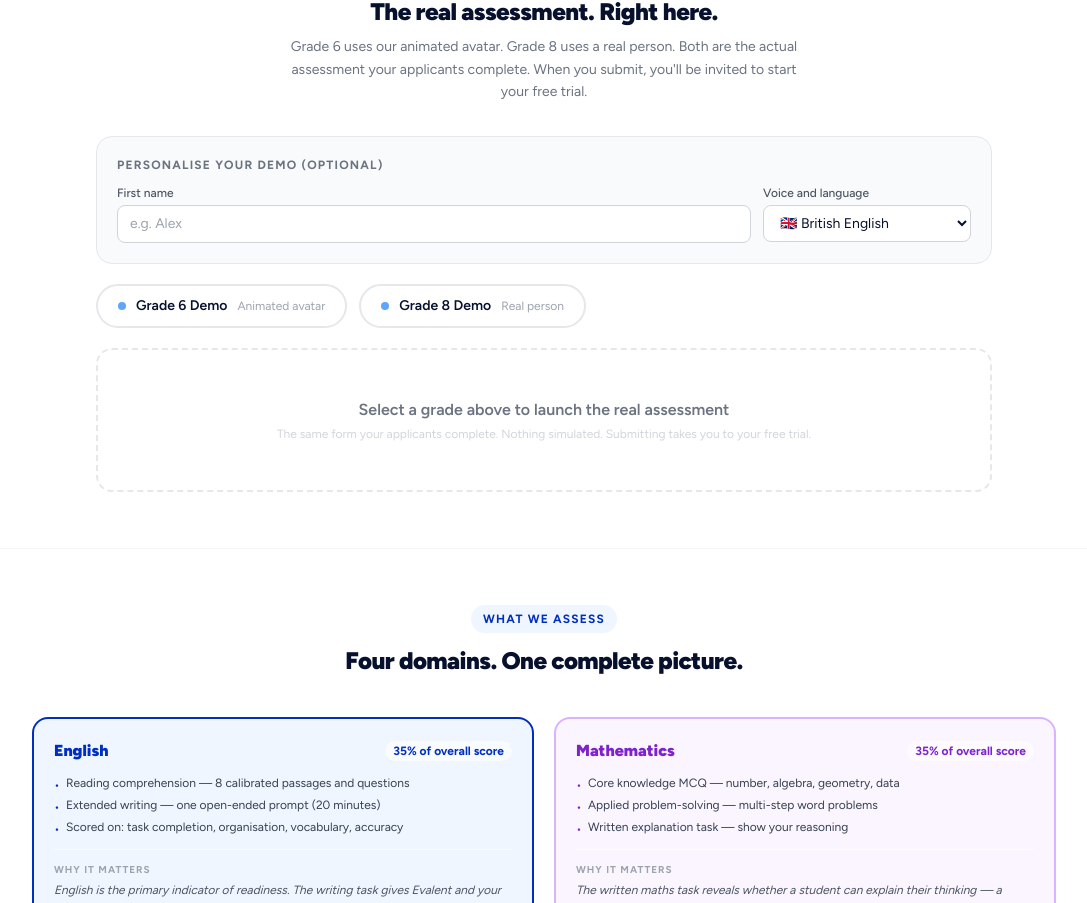
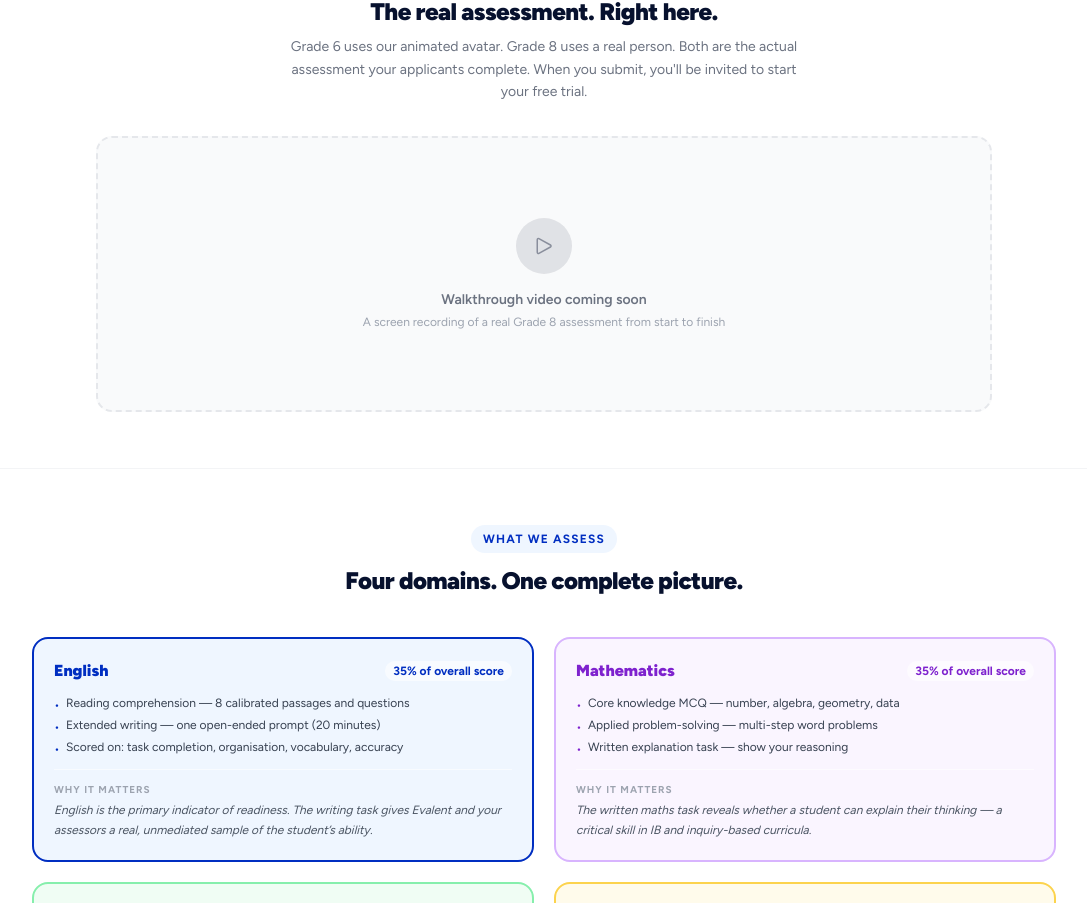
Before and after one commit to wigsbury-ui/evalent-marketing, a Next.js app: page /features/assessment in a window 1280 px wide. Shown: the part 1368-2271 px from the top of the page, without its empty margins (96-1183 px from the left). Built offline with nearby package versions, Linux system fonts and the light colour scheme.

Commit message:
feat: replace live Jotform demo with video walkthrough component

```diff
--- a/src/components/features/AssessmentDemo.tsx
+++ b/src/components/features/AssessmentDemo.tsx
@@ -1,116 +1,43 @@
 'use client'
-import { useState } from 'react'
 
-const FORMS = {
-  g6: { id: '260801831138048', label: 'Grade 6 Demo', grade: 'Grade 6', avatar: 'Animated avatar' },
-  g8: { id: '260801729522354', label: 'Grade 8 Demo', grade: 'Grade 8', avatar: 'Real person' },
-}
+// Vimeo ID for the assessment walkthrough video
+// Update this constant when the recording is ready
+const WALKTHROUGH_VIMEO_ID = ''
 
 export default function AssessmentDemo() {
-  const [active, setActive] = useState<'g6' | 'g8' | null>(null)
-  const [name, setName] = useState('')
-  const [lang, setLang] = useState('UK')
-
-  function getUrl(key: 'g6' | 'g8') {
-    const form = FORMS[key]
-    const params = new URLSearchParams()
-    if (name.trim()) params.set('student_first_name', name.trim())
-    params.set('meta_language_locale', lang)
-    params.set('voice', lang)
-    params.set('meta_programme', lang)
-    params.set('demo', 'true')
-    return 'https://form.jotform.com/' + form.id + '?' + params.toString()
+  if (!WALKTHROUGH_VIMEO_ID) {
+    // Placeholder shown until the video is uploaded
+    return (
+      <div className="w-full rounded-2xl border-2 border-dashed border-gray-200 bg-gray-50 flex flex-col items-center justify-center py-20 px-6 text-center">
+        <div className="w-14 h-14 rounded-full bg-navy/10 flex items-center justify-center mb-4">
+          <svg className="w-6 h-6 text-navy/40" fill="none" viewBox="0 0 24 24" stroke="currentColor" strokeWidth={1.5}>
+            <path strokeLinecap="round" strokeLinejoin="round" d="M5.25 5.653c0-.856.917-1.398 1.667-.986l11.54 6.347a1.125 1.125 0 0 1 0 1.972l-11.54 6.347a1.125 1.125 0 0 1-1.667-.986V5.653Z" />
+          </svg>
+        </div>
+        <p className="text-sm font-semibold text-gray-500 mb-1">Walkthrough video coming soon</p>
+        <p className="text-xs text-gray-400">A screen recording of a real Grade 8 assessment from start to finish</p>
+      </div>
+    )
   }
 
   return (
     <div className="w-full">
-      <div className="bg-gray-50 border border-gray-200 rounded-2xl p-5 mb-5">
-        <div className="text-xs font-bold text-gray-500 uppercase tracking-widest mb-3">
-          Personalise your demo (optional)
-        </div>
-        <div className="flex flex-col sm:flex-row gap-3">
-          <div className="flex-1">
-            <label className="block text-xs font-medium text-gray-600 mb-1">First name</label>
-            <input
-              type="text"
-              value={name}
-              onChange={e => { setName(e.target.value); setActive(null) }}
-              placeholder="e.g. Alex"
-              className="w-full border border-gray-300 rounded-lg px-3 py-2 text-sm focus:outline-none focus:ring-2 focus:ring-brand focus:border-transparent"
-            />
-          </div>
-          <div className="sm:w-52">
-            <label className="block text-xs font-medium text-gray-600 mb-1">Voice and language</label>
-            <select
-              value={lang}
-              onChange={e => { setLang(e.target.value); setActive(null) }}
-              className="w-full border border-gray-300 rounded-lg px-3 py-2 text-sm focus:outline-none focus:ring-2 focus:ring-brand focus:border-transparent bg-white"
-            >
-              <option value="UK">🇬🇧 British English</option>
-              <option value="US">🇺🇸 American English</option>
-            </select>
-          </div>
-        </div>
+      <div
+        className="relative w-full rounded-2xl overflow-hidden shadow-xl border border-gray-200"
+        style={{ paddingTop: '56.25%' }}
+      >
+        <iframe
+          src={`https://player.vimeo.com/video/${WALKTHROUGH_VIMEO_ID}?badge=0&autopause=0&player_id=0&app_id=58479`}
+          style={{ position: 'absolute', top: 0, left: 0, width: '100%', height: '100%' }}
+          frameBorder="0"
+          allow="autoplay; fullscreen; picture-in-picture; clipboard-write; encrypted-media"
+          allowFullScreen
+          title="Evalent — Assessment walkthrough"
+        />
       </div>
-
-      <div className="flex gap-3 mb-5 flex-wrap">
-        {(Object.keys(FORMS) as ('g6' | 'g8')[]).map(key => (
-          <button
-            key={key}
-            onClick={() => setActive(active === key ? null : key)}
-            className={`flex items-center gap-2.5 px-5 py-2.5 rounded-full text-sm font-semibold border-2 transition-all ${
-              active === key
-                ? 'bg-brand text-white border-brand shadow-lg scale-105'
-                : 'bg-white text-navy border-gray-200 hover:border-brand hover:text-brand'
-            }`}
-          >
-            <span className={`w-2 h-2 rounded-full flex-shrink-0 ${active === key ? 'bg-white' : 'bg-blue-400'}`}/>
-            {FORMS[key].label}
-            <span className={`text-xs font-normal ${active === key ? 'text-blue-200' : 'text-gray-400'}`}>
-              {FORMS[key].avatar}
-            </span>
-          </button>
-        ))}
-        {active && (
-          <button
-            onClick={() => setActive(null)}
-            className="px-4 py-2.5 rounded-full text-sm text-gray-400 hover:text-gray-600 border-2 border-transparent hover:border-gray-200 transition-all"
-          >
-            × Close
-          </button>
-        )}
-      </div>
-
-      {!active && (
-        <div className="text-center py-12 text-gray-400 text-sm border-2 border-dashed border-gray-200 rounded-2xl">
-          <div className="text-base font-semibold text-gray-500 mb-1">Select a grade above to launch the real assessment</div>
-          <div className="text-xs text-gray-300">The same form your applicants complete. Nothing simulated. Submitting takes you to your free trial.</div>
-        </div>
-      )}
-
-      {active && (
-        <div className="rounded-2xl overflow-hidden border border-gray-200 shadow-sm">
-          <div className="bg-navy px-4 py-2.5 flex items-center justify-between">
-            <div className="flex items-center gap-2">
-              <span className="w-2 h-2 bg-green-400 rounded-full animate-pulse"/>
-              <span className="text-white text-xs font-semibold">
-                {FORMS[active].grade} Assessment{name ? ' — ' + name : ''}
-              </span>
-            </div>
-            <span className="text-blue-300 text-xs hidden sm:block">Live demo — submitting leads to free trial signup</span>
-          </div>
-          <iframe
-            key={active + name + lang}
-            src={getUrl(active)}
-            width="100%"
-            height="720"
-            frameBorder="0"
-            allow="camera; microphone; autoplay; fullscreen"
-            style={{ display: 'block' }}
-            title={FORMS[active].label}
-          />
-        </div>
-      )}
+      <p className="text-center text-xs text-gray-400 mt-3">
+        A real Grade 8 assessment from start to finish — the same experience every applicant has
+      </p>
     </div>
   )
 }
```
